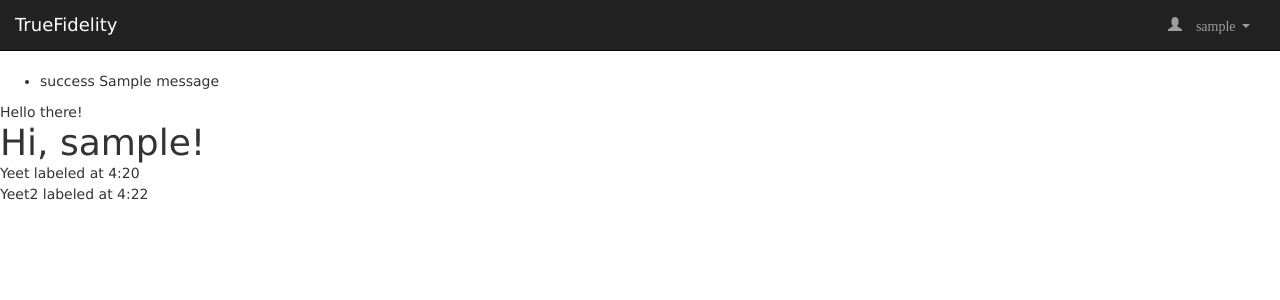
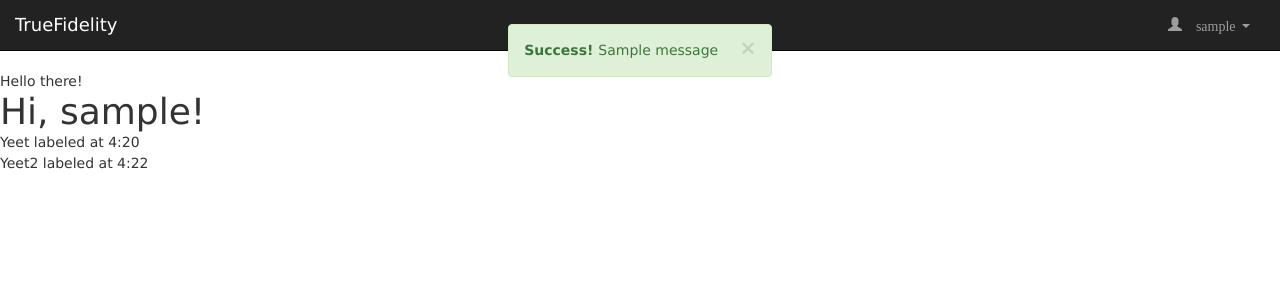
Before and after one commit to chaosdusk/TrueFidelity, a Flask app: page / in a window 1280 px wide. Shown: the top 300 px of the page. Run offline with Flask 2, Linux system fonts and the light colour scheme; a user stored in the database is signed in; tables that the repository leaves empty hold one stand-in row (values such as "Sample post"); one stand-in notice (Sample message) is shown; some libraries are stand-ins or nearby versions.

Commit message:
more quality of life css changes

```diff
--- a/site/app/static/css/base.css
+++ b/site/app/static/css/base.css
@@ -3,3 +3,12 @@ body {
     flex-direction: column;
     height: 100vh;
 }
+
+.flash-messages {
+    display: flex;
+    position: absolute;
+    top: 3vh;
+    justify-content: center;
+    z-index: 9999;
+    width: 100%;
+}
--- a/site/app/templates/base.html
+++ b/site/app/templates/base.html
@@ -47,13 +47,24 @@
 
     {% with messages = get_flashed_messages(with_categories=true) %}
     {% if messages %}
-    <ul>
+    <div class="flash-messages">
         {% for category, message in messages %}
-        <li>{{category}} {{ message }}</li>
+        {% if category == 'success' %}
+        <div class="alert alert-success alert-dismissible fade in">
+            <a href="#" class="close" data-dismiss="alert" aria-label="close">&times;</a>
+            <strong> Success! </strong> {{message}}
+        </div>
+        {% else %}
+        <div class="alert alert-warning alert-dismissible fade in">
+            <a href="#" class="close" data-dismiss="alert" aria-label="close">&times;</a>
+            <strong> Error: </strong> {{message}}
+        </div>
+        {% endif %}
         {% endfor %}
-    </ul>
+    </div>
     {% endif %}
     {% endwith %}
+
     <!-- TODO: Make a header for all of the pages -->
     {% block body %}{% endblock %}
 
```
Also changed, not shown: site/app/static/css/image-selection.css (+6 -1 lines), site/app.db.
